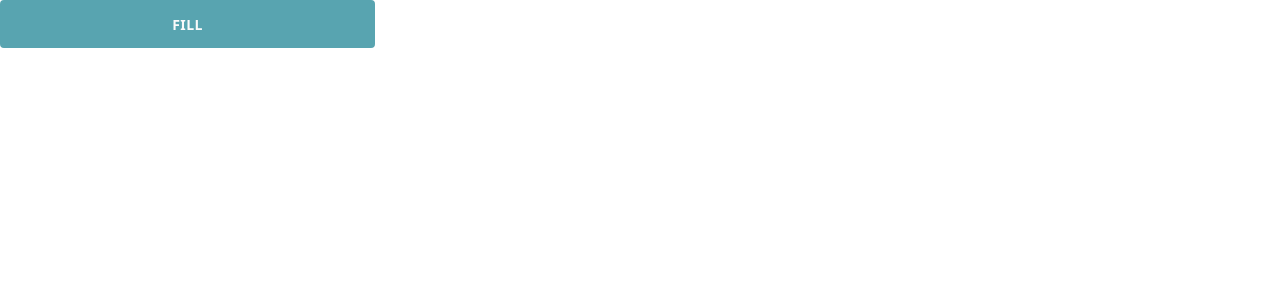
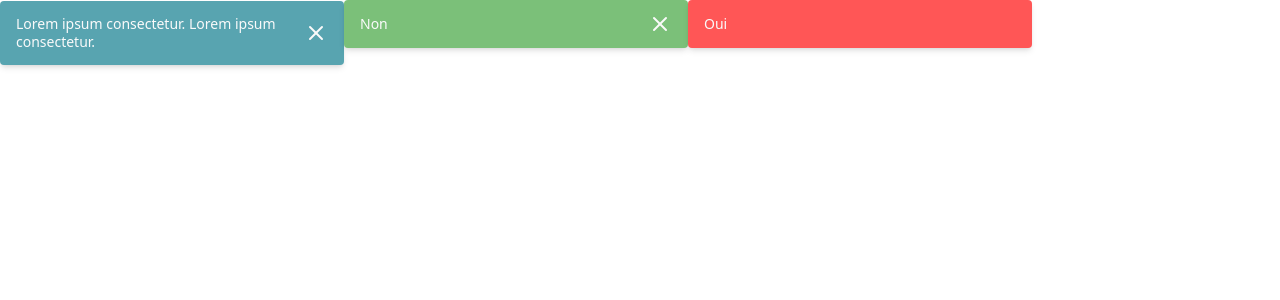
Before and after one commit to LucasWerey/DSLIB-PFE, a Vue app: page / in a window 1280 px wide. Shown: the top 300 px of the page. Built offline with nearby package versions, Linux system fonts and the light colour scheme.

Commit message:
add SnackBar

```diff
--- a/package.json
+++ b/package.json
@@ -1,6 +1,6 @@
 {
   "name": "@lucaswerey/dslib-pfe",
-  "version": "0.0.42",
+  "version": "0.0.43",
   "private": false,
   "main": "./lib/index.umd.js",
   "module": "./lib/index.mjs",
--- a/src/App.vue
+++ b/src/App.vue
@@ -1,7 +1,34 @@
 <script setup lang="ts">
 import './assets/index.css'
+import SnackBar from './components/Indicators/SnackBar'
+
+const isVisible = ref(true)
+
+const consoleLog = (arg: boolean) => {
+  isVisible.value = !arg
+  return arg
+}
 </script>
 
 <template>
-  <Button type="default" state="active" styled="fill">fill</Button>
+  <div>
+    <SnackBar
+      type="info"
+      size="medium"
+      close="yes"
+      @close="(arg) => consoleLog(arg)"
+      :class="isVisible ? 'block' : 'translate-x-[100vw] ease-in-out duration-500'"
+    >
+      Lorem ipsum consectetur. Lorem ipsum consectetur.
+    </SnackBar>
+    <SnackBar
+      type="validation"
+      size="small"
+      close="yes"
+      @close="consoleLog"
+      :class="isVisible ? 'block' : 'translate-x-[100vw] ease-in-out duration-500'"
+      >Non</SnackBar
+    >
+    <SnackBar type="error" size="small" close="no">Oui</SnackBar>
+  </div>
 </template>
--- a/src/components.d.ts
+++ b/src/components.d.ts
@@ -18,6 +18,8 @@ declare module 'vue' {
     'IconsBase.story': typeof import('./components/Media/IconsBase/IconsBase.story.vue')['default']
     Loader: typeof import('./components/Indicators/Loader/Loader.vue')['default']
     'Loader.story': typeof import('./components/Indicators/Loader/Loader.story.vue')['default']
+    SnackBar: typeof import('./components/Indicators/SnackBar/SnackBar.vue')['default']
+    'SnackBar.story': typeof import('./components/Indicators/SnackBar/SnackBar.story.vue')['default']
     StepIndicator: typeof import('./components/Indicators/StepIndicator/StepIndicator.vue')['default']
     'StepIndicator.story': typeof import('./components/Indicators/StepIndicator/StepIndicator.story.vue')['default']
     ToggleButton: typeof import('./components/CTA/ToggleButton/ToggleButton.vue')['default']
--- /dev/null
+++ b/src/components/Indicators/SnackBar/SnackBar.model.ts
@@ -0,0 +1,53 @@
+/*
+            Avaible colors:
+
+                  basic:
+                    black: '#1B1B1E',
+                    darkgrey: '#787878',
+                    grey: '#CDCDCD',
+                    lightgrey: '#ECECEC',
+                    verylightgrey: '#F6F6F6',
+                    white: '#FAFAFA'
+                  primary:
+                    DEFAULT: '#000000',
+                    light: '#00F2A5',
+                    charcoal: '#373F51',
+                    moonstone: '#58A4B0',
+                    powder: '#A9BCD0',
+                    platinum: '#D8DBE2'
+                  transparent: 'transparent',
+                  current: 'currentColor',
+                  inherit: 'inherit',
+                  error: '#FF5656',
+                  warning: '#FFC85C',
+                  success: '#7BC079',
+                  info: '#333333'
+            */
+
+export const SNACKBAR_TYPE = {
+  info: 'info',
+  validation: 'validation',
+  error: 'error'
+} as const
+
+export const SNACKBAR_TYPES = Object.values(SNACKBAR_TYPE)
+export type SnackBarType = (typeof SNACKBAR_TYPES)[number]
+export const SNACKBAR_TYPE_DEFAULT = SNACKBAR_TYPE.info
+
+export const SNACKBAR_SIZE = {
+  small: 'small',
+  medium: 'medium'
+} as const
+
+export const SNACKBAR_SIZES = Object.values(SNACKBAR_SIZE)
+export type SnackBarSize = (typeof SNACKBAR_SIZES)[number]
+export const SNACKBAR_SIZE_DEFAULT = SNACKBAR_SIZE.small
+
+export const SNACKBAR_CLOSE = {
+  yes: 'yes',
+  no: 'no'
+} as const
+
+export const SNACKBAR_CLOSES = Object.values(SNACKBAR_CLOSE)
+export type SnackBarClose = (typeof SNACKBAR_CLOSES)[number]
+export const SNACKBAR_CLOSE_DEFAULT = SNACKBAR_CLOSE.yes
--- /dev/null
+++ b/src/components/Indicators/SnackBar/SnackBar.vue
@@ -0,0 +1,82 @@
+<template>
+  <div
+    data-test="SnackBar"
+    class="w-[344px] rounded shadow-md px-4 py-3.5 justify-start items-center gap-2 inline-flex"
+    :class="[height, color]"
+  >
+    <div class="grow shrink basis-0 text-basic-white text-3 font-normal leading-tight">
+      <slot />
+    </div>
+    <div
+      class="w-6 h-6 flex items-center justify-center align-middle overflow-hidden cursor-pointer"
+      @click="$emit('close', true)"
+    >
+      <IconsBase v-if="close" name="close" color="white" size="medium" />
+    </div>
+  </div>
+</template>
+
+<script setup lang="ts">
+import type { SnackBarType, SnackBarSize, SnackBarClose } from './SnackBar.model'
+
+import {
+  SNACKBAR_TYPES,
+  SNACKBAR_SIZES,
+  SNACKBAR_CLOSES,
+  SNACKBAR_TYPE_DEFAULT,
+  SNACKBAR_SIZE_DEFAULT,
+  SNACKBAR_CLOSE_DEFAULT
+} from './SnackBar.model'
+
+const props = defineProps({
+  type: {
+    type: String as PropType<SnackBarType>,
+    required: true,
+    default: SNACKBAR_TYPE_DEFAULT,
+    validator: (value: SnackBarType): boolean => SNACKBAR_TYPES.includes(value)
+  },
+  size: {
+    type: String as PropType<SnackBarSize>,
+    required: true,
+    default: SNACKBAR_SIZE_DEFAULT,
+    validator: (value: SnackBarSize): boolean => SNACKBAR_SIZES.includes(value)
+  },
+  close: {
+    type: String as PropType<SnackBarClose>,
+    required: true,
+    default: SNACKBAR_CLOSE_DEFAULT,
+    validator: (value: SnackBarClose): boolean => SNACKBAR_CLOSES.includes(value)
+  }
+})
+
+const type = computed(() => {
+  return props.type
+})
+
+const size = computed(() => {
+  return props.size
+})
+
+const close = computed(() => {
+  return props.close === 'yes' ? true : false
+})
+
+const setColor = {
+  info: 'bg-primary-moonstone',
+  validation: 'bg-success',
+  error: 'bg-error'
+}
+
+const color = computed(() => {
+  return setColor[type.value]
+})
+
+const setSize = {
+  small: 'h-12',
+  medium: 'h-16'
+}
+
+const height = computed(() => {
+  return setSize[size.value]
+})
+</script>
--- /dev/null
+++ b/src/components/Indicators/SnackBar/index.ts
@@ -0,0 +1 @@
+export { default } from './SnackBar.vue';
--- a/src/index.ts
+++ b/src/index.ts
@@ -7,3 +7,4 @@ export { default as StepIndicator } from './components/Indicators/StepIndicator'
 export { default as CheckBox } from './components/CTA/CheckBox'
 export { default as  ToggleButton } from './components/CTA/ToggleButton';
 export { default as  Button } from './components/CTA/Button';
+export { default as  SnackBar } from './components/Indicators/SnackBar';
```
Also changed, not shown: 2 other files (tests, documents, lock files or other folders).
